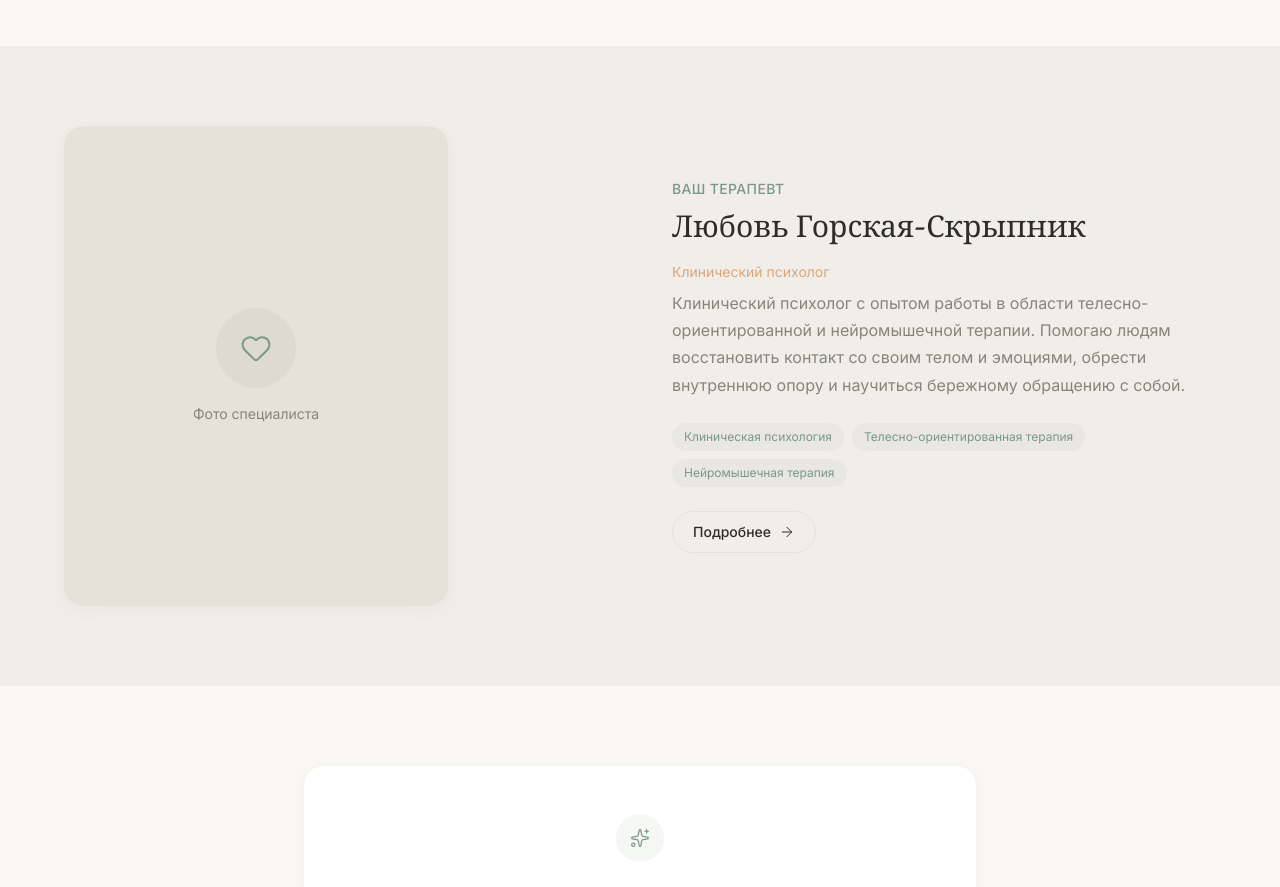
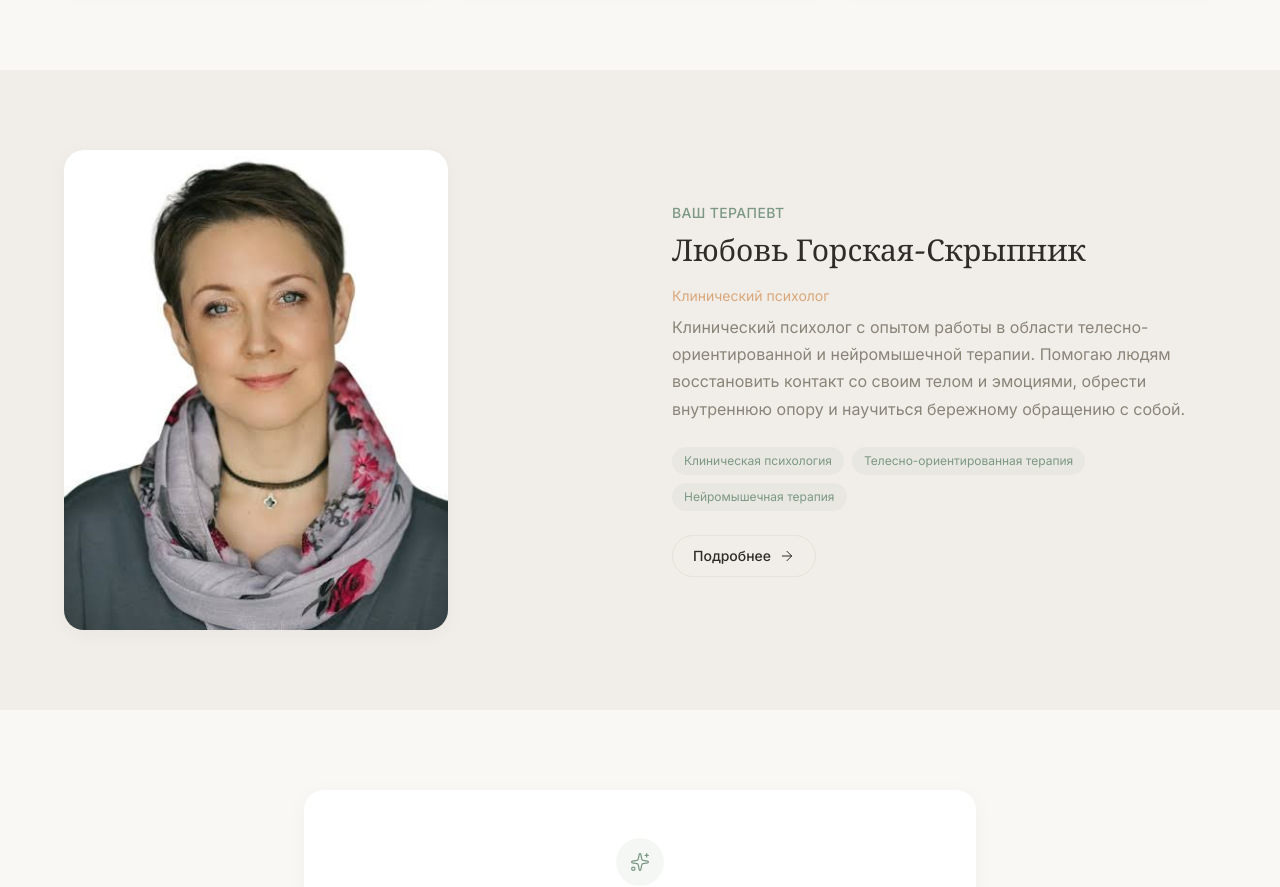
Before and after one commit to netbounce19-hash/blizko, a Next.js app: page / in a window 1280 px wide. Shown: the part 1720-2607 px from the top of the page. Built offline with nearby package versions, Linux system fonts and the light colour scheme.

Commit message:
style: lower feed block and add specialist photo

```diff
--- a/app/about/page.tsx
+++ b/app/about/page.tsx
@@ -9,6 +9,7 @@ import {
 } from "lucide-react";
 import { Button } from "@/components/ui/Button";
 import { specialistInfo } from "@/lib/mock-data";
+import Image from "next/image";
 
 /* Страница «О специалисте» */
 
@@ -59,26 +60,14 @@ export default function AboutPage() {
                 boxShadow: "var(--shadow-card)",
               }}
             >
-              <div className="w-full h-full flex items-center justify-center">
-                <div className="text-center p-6">
-                  <div
-                    className="w-16 h-16 rounded-full mx-auto mb-3 flex items-center justify-center"
-                    style={{ backgroundColor: "rgba(124, 152, 133, 0.1)" }}
-                  >
-                    <Heart
-                      className="w-7 h-7"
-                      style={{ color: "var(--color-accent)" }}
-                      strokeWidth={1.5}
-                    />
-                  </div>
-                  <p
-                    className="text-sm"
-                    style={{ color: "var(--color-text-secondary)" }}
-                  >
-                    Фото специалиста
-                  </p>
-                </div>
-              </div>
+              <Image
+                src="/images/specialist.jpg"
+                alt="Любовь Горская-Скрыпник"
+                fill
+                className="object-cover"
+                sizes="(max-width: 1024px) 100vw, 33vw"
+                priority
+              />
             </div>
           </div>
 
--- a/app/page.tsx
+++ b/app/page.tsx
@@ -2,6 +2,7 @@
 
 import { useState } from "react";
 import Link from "next/link";
+import Image from "next/image";
 import {
   Headphones,
   ArrowRight,
@@ -117,7 +118,7 @@ export default function HomePage() {
             </div>
 
             {/* Правая колонка - Лента статей */}
-            <div className="lg:pl-12 xl:pl-20">
+            <div className="lg:pl-12 xl:pl-20 lg:pt-8 xl:pt-12">
               <div className="flex items-center justify-between mb-6">
                 <h3
                   className="text-lg md:text-xl font-medium"
@@ -237,35 +238,23 @@ export default function HomePage() {
       >
         <div className="container-site">
           <div className="grid grid-cols-1 lg:grid-cols-2 gap-10 lg:gap-16 items-center">
-            {/* Фото-заглушка */}
+            {/* Фото специалиста */}
             <div
-              className="aspect-[4/5] max-w-sm mx-auto lg:mx-0 rounded-2xl overflow-hidden"
+              className="aspect-[4/5] max-w-sm mx-auto lg:mx-0 rounded-2xl overflow-hidden relative"
               style={{
                 backgroundColor: "var(--color-border)",
                 borderRadius: "var(--radius-lg)",
                 boxShadow: "var(--shadow-card)",
               }}
             >
-              <div className="w-full h-full flex items-center justify-center">
-                <div className="text-center p-6">
-                  <div
-                    className="w-20 h-20 rounded-full mx-auto mb-4 flex items-center justify-center"
-                    style={{ backgroundColor: "rgba(124, 152, 133, 0.1)" }}
-                  >
-                    <Heart
-                      className="w-8 h-8"
-                      style={{ color: "var(--color-accent)" }}
-                      strokeWidth={1.5}
-                    />
-                  </div>
-                  <p
-                    className="text-sm"
-                    style={{ color: "var(--color-text-secondary)" }}
-                  >
-                    Фото специалиста
-                  </p>
-                </div>
-              </div>
+              <Image
+                src="/images/specialist.jpg"
+                alt="Любовь Горская-Скрыпник"
+                fill
+                className="object-cover"
+                sizes="(max-width: 768px) 100vw, (max-width: 1200px) 50vw, 33vw"
+                priority
+              />
             </div>
 
             <div>
```
Also changed, not shown: public/images/specialist.jpg (added).
